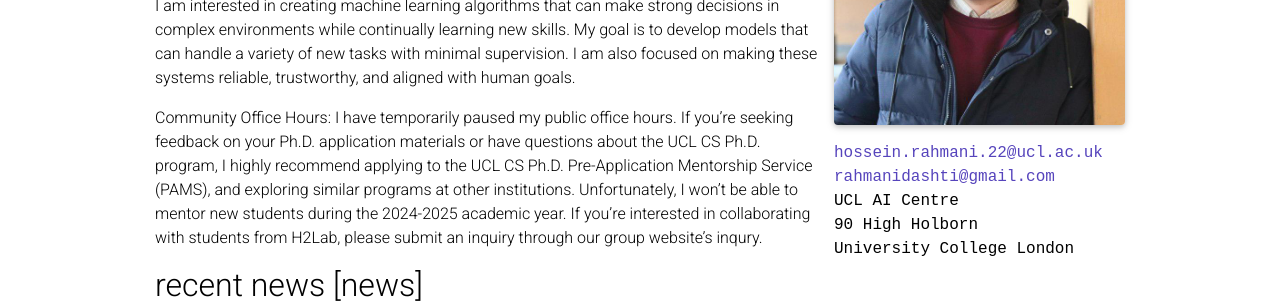
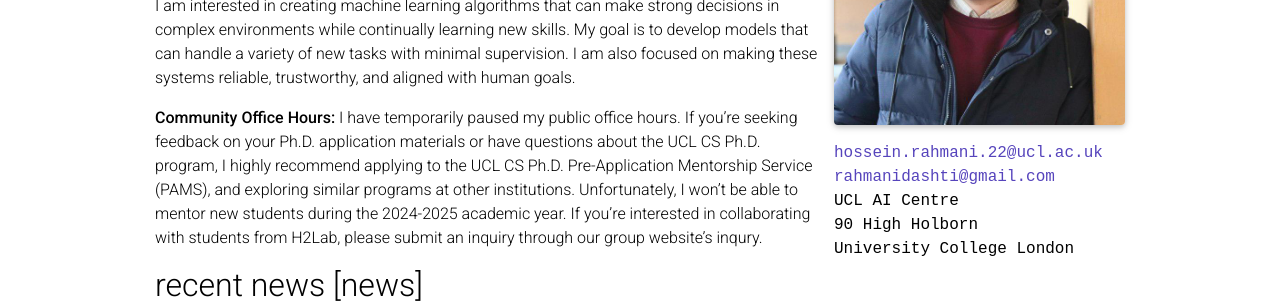
Before and after one commit to rahmanidashti/rahmanidashti.github.io, a Jekyll site: the page built from _pages/about.md, in a window 1280 px wide and 1364 px high. Shown: the part 392-695 px from the top of the window. Built offline with Jekyll 4.4.1, drawn with Linux system fonts in a browser that asks for light colours; full-size pictures stand in for the smaller copies a plugin makes; emoji names are drawn with the system emoji font; comment, search, counter and statistics services are not loaded; a style sheet for code colours, icons or effects is not loaded.

Commit message:
Update about.md

```diff
--- a/_pages/about.md
+++ b/_pages/about.md
@@ -28,6 +28,6 @@
 
 <!-- My work spans areas like information retrieval, recommendation systems, and natural language processing. Currently, I am focused on enhancing large language models (LLMs) with decision-making abilities, such as planning, reasoning, and using tools, and teaching them to learn from human feedback in an open-ended way. -->
 
-Community Office Hours: I have temporarily paused my public office hours. If you’re seeking feedback on your Ph.D. application materials or have questions about the UCL CS Ph.D. program, I highly recommend applying to the UCL CS Ph.D. Pre-Application Mentorship Service (PAMS), and exploring similar programs at other institutions. Unfortunately, I won’t be able to mentor new students during the 2024-2025 academic year. If you’re interested in collaborating with students from H2Lab, please submit an inquiry through our group website’s inqury.
+<span class="font-weight-bold">Community Office Hours:</span> I have temporarily paused my public office hours. If you’re seeking feedback on your Ph.D. application materials or have questions about the UCL CS Ph.D. program, I highly recommend applying to the UCL CS Ph.D. Pre-Application Mentorship Service (PAMS), and exploring similar programs at other institutions. Unfortunately, I won’t be able to mentor new students during the 2024-2025 academic year. If you’re interested in collaborating with students from H2Lab, please submit an inquiry through our group website’s inqury.
 
 <!-- <mark><a href="/assets/pdf/Hossein_Rahmani_CV.pdf" target="_blank">CV</a></mark> / <a href="https://scholar.google.com/citations?user=1uzYEI0AAAAJ&hl=en" target="_blank">Google Scholar</a> -->
```
